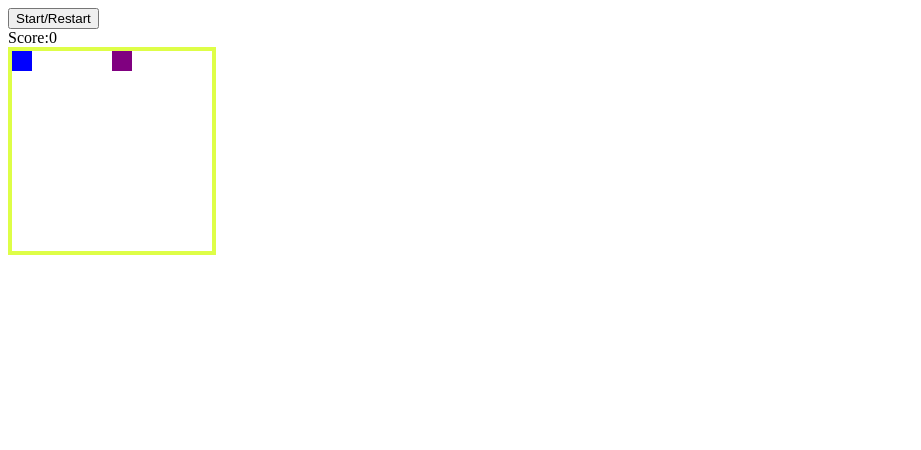
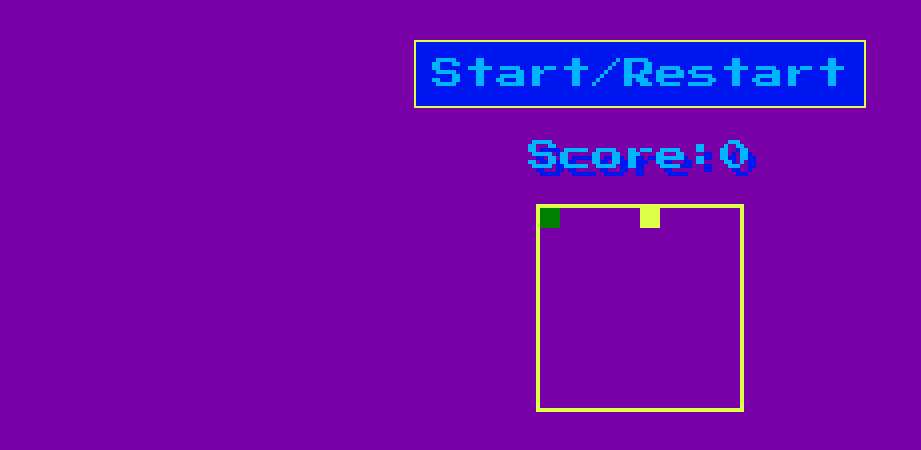
Before and after one commit to guilhermeavila77/games_web, a plain HTML site: page NokiaSnake/index.html in a window 1280 px wide. Shown: the whole page, without its empty margins (0-921 px from the left). Drawn offline with Linux system fonts and the light colour scheme.

Commit message:
interface grafiva

```diff
--- a/NokiaSnake/index.html
+++ b/NokiaSnake/index.html
@@ -10,7 +10,7 @@
     <script src="app.js"></script>
 </head>
 
-<body>
+<body class="main">
 
     <button class="start">Start/Restart</button>
     <div class="score">Score:<span>0</span></div>
--- a/NokiaSnake/style.css
+++ b/NokiaSnake/style.css
@@ -1,3 +1,5 @@
+@import url('https://fonts.googleapis.com/css2?family=Press+Start+2P&display=swap');
+
 .grid {
     display: flex;
     flex-wrap: wrap;
@@ -12,9 +14,35 @@
 }
 
 .snake {
-    background-color: blue;
+    background-color: green
 }
 
 .apple {
-    background-color: purple;
+    background-color: #defe47;
 }
+
+.main {
+    display: flex;
+    flex-direction: column;
+    align-items: center;
+    flex-wrap: wrap;
+    background-color: #7700a6;
+    padding: 2rem;
+}
+
+.score {
+    font-family: 'Press Start 2P', cursive;
+    color: #00b3fe;
+    font-size: 2rem;
+    text-shadow: 0.5rem 0.5rem #0016ee;
+    padding: 2rem;
+}
+
+.start {
+    background-color: #0016ee;
+    font-family: 'Press Start 2P', cursive;
+    color: #00b3fe;
+    font-size: 2rem;
+    padding: 1rem;
+    border: #defe47 solid 2px;
+}
```
